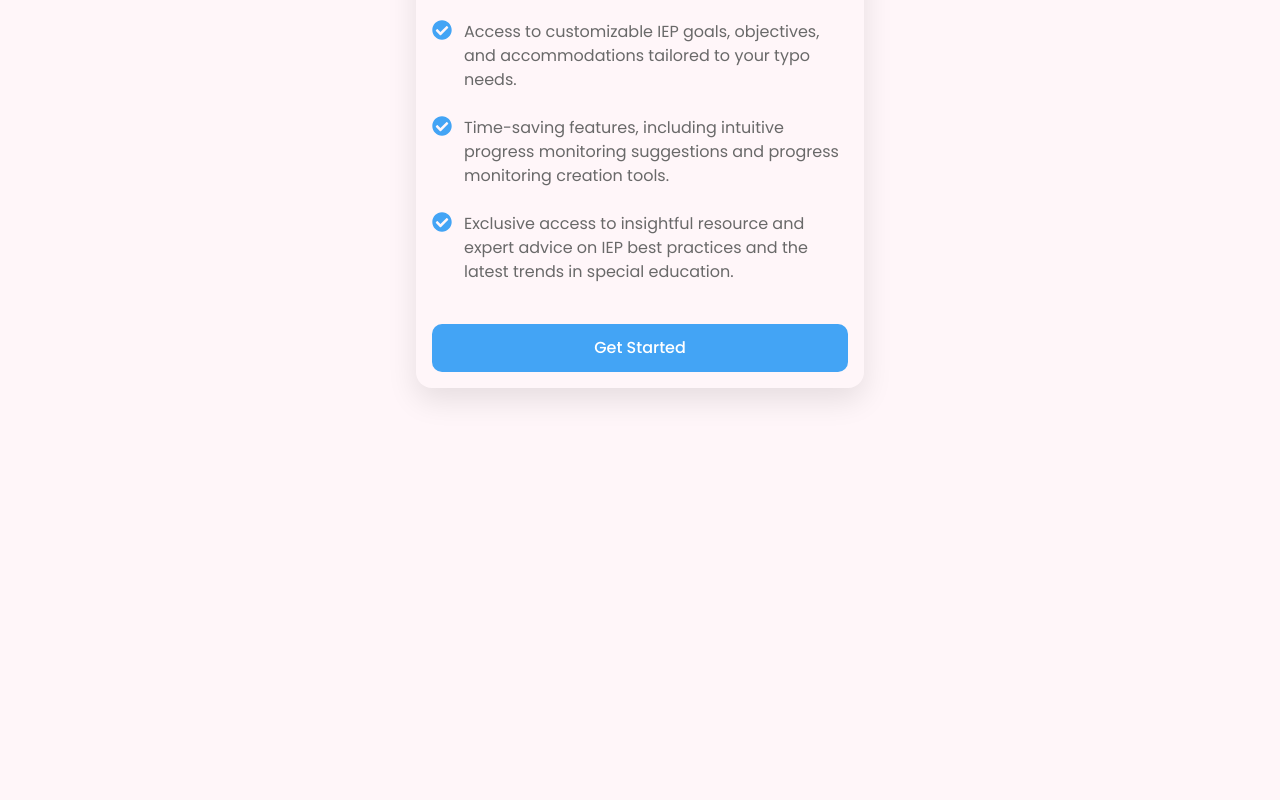
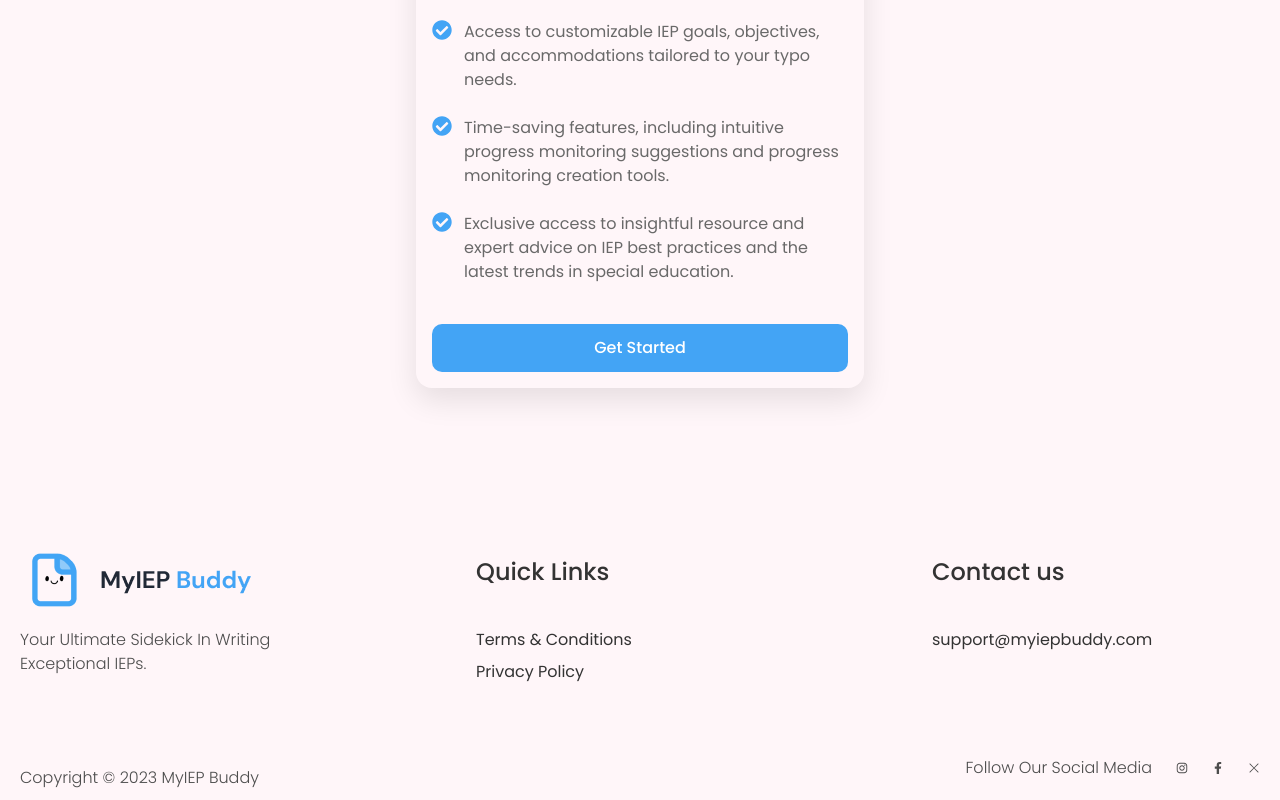
Before and after one commit to chysomm62/my-iep-buddy, a Next.js app: page / in a window 1280 px wide. Shown: the part 3626-4426 px from the top of the page. Before the commit the page ends 4094 px from the top, so only its background shows below. Built offline with nearby package versions, Linux system fonts and the light colour scheme.

Commit message:
complete onboarding

```diff
--- /dev/null
+++ b/app/components/Onboarding/OnboardingFooter.tsx
@@ -0,0 +1,86 @@
+import { FC } from "react";
+import Link from "next/link";
+import Image from "next/image";
+import Logo from "@/public/images/logo.png";
+import { FaFacebookF, FaInstagram } from "react-icons/fa";
+import { BsXLg } from "react-icons/bs";
+
+const OnboardingFooter: FC = ({}) => {
+  const footerLinks1 = [
+    { title: "Terms & Conditions", link: "/" },
+    {
+      title: "Privacy Policy",
+      link: "/",
+    },
+  ];
+
+  return (
+    <footer className="max-w-screen-xl mx-auto text-white font-book bg-blue-3  px-5 overflow-x-hidden">
+      <div className=" py-12 md:py-16">
+        <div className="grid grid-cols-1 gap-10 md:gap-32 md:grid-cols-2 lg:grid-cols-3 ">
+          <div>
+            <div className="h-24 flex items-center ">
+              <Link href="/">
+                <Image src={Logo} alt="My Iep Buddy logo" />
+              </Link>
+            </div>
+            <p className="text-grey-3 font-light">
+              Your Ultimate Sidekick In Writing Exceptional IEPs.
+            </p>
+          </div>
+
+          <div>
+            <div className="h-24 flex items-center ">
+              <h4 className="text-black-1 mb-4 font-medium text-xl md:text-2xl ">
+                Quick Links
+              </h4>
+            </div>
+            <ul>
+              {footerLinks1.map((item, index) => (
+                <li
+                  key={index}
+                  className="cursor-pointer text-base  font-normal mb-2 text-black-1"
+                >
+                  {item.title}
+                </li>
+              ))}
+            </ul>
+          </div>
+
+          <div>
+            <div className="h-24 flex items-center">
+              <h4 className="text-black-1 mb-4 font-medium text-xl md:text-2xl  ">
+                Contact us
+              </h4>
+            </div>
+
+            <p className="text-base font-normal mb-2 text-black-1">
+              <Link href="mailTo:support@myiepbuddy.com">
+                support@myiepbuddy.com
+              </Link>
+            </p>
+          </div>
+        </div>
+      </div>
+      <div className="flex items-center justify-between">
+        <div>
+          <p className="text-grey-3 font-light">Copyright © 2023 MyIEP Buddy</p>
+        </div>
+        <div className="flex justify-start gap-4 lg:gap-6 mb-5 items-center">
+          <p className="text-grey-3 font-light">Follow Our Social Media</p>
+          <a href="" target="_blank" rel="noopener noreferrer">
+            <FaInstagram className="text-grey-3 text-xs" />
+          </a>
+          <a href="" target="_blank" rel="noopener noreferrer">
+            <FaFacebookF className="text-grey-3 text-xs" />
+          </a>
+          <a href="" target="_blank" rel="noopener noreferrer">
+            <BsXLg className="text-grey-3 text-xs" />
+          </a>
+        </div>
+      </div>
+    </footer>
+  );
+};
+
+export default OnboardingFooter;
--- a/app/page.tsx
+++ b/app/page.tsx
@@ -5,6 +5,7 @@ import OnBoardingHeader from "./components/Onboarding/OnboardingHeader";
 import GoalsAndObjectives from "./components/Onboarding/GoalsAndObjectives";
 import FAQs from "./components/Onboarding/FAQs";
 import GetStarted from "./components/Onboarding/GetStarted";
+import OnboardingFooter from "./components/Onboarding/OnboardingFooter";
 
 export default function Home() {
   return (
@@ -16,6 +17,7 @@ export default function Home() {
       <PresentLevels />
       <FAQs />
       <GetStarted />
+      <OnboardingFooter />
     </main>
   );
 }
--- a/tailwind.config.ts
+++ b/tailwind.config.ts
@@ -46,7 +46,8 @@ const config: Config = {
         },
         grey: {
           1: "#FFF6F9",
-          2:'#EAEAEA'
+          2: "#EAEAEA",
+          3: "#4D4D4D",
         },
       },
       boxShadow: {
```
